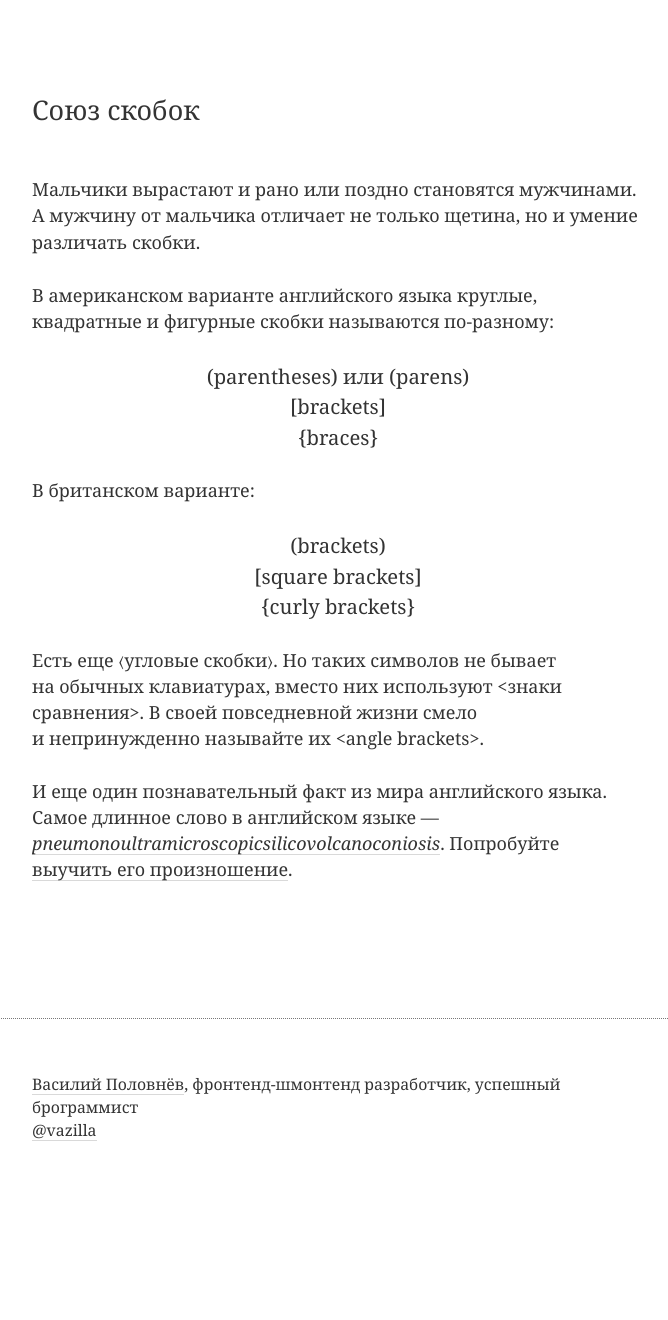
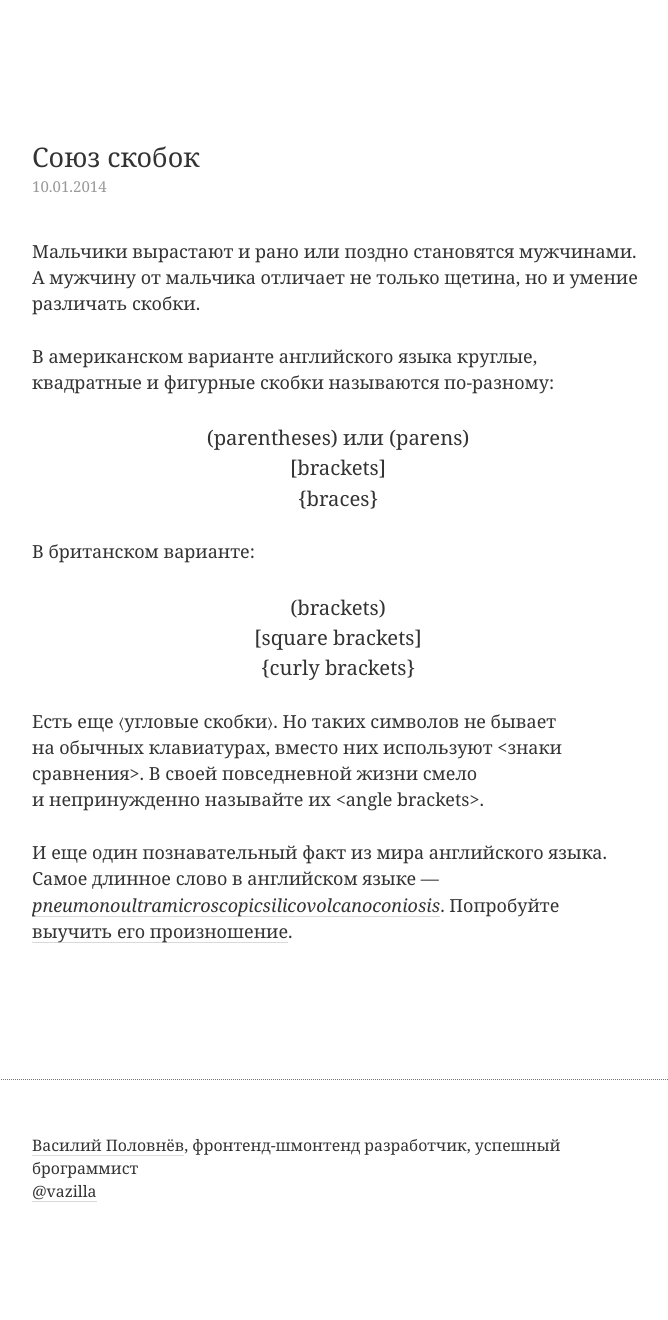
Before and after one commit to vast/vast.github.io, a Jekyll site: the page built from _posts/2014-01-10-brackets.md, in a window 1280 px wide. Shown: the whole page, without its empty margins (40-708 px from the left). Built offline with Jekyll 4.4.1, drawn with Linux system fonts in a browser that asks for light colours; Markdown is read by kramdown in place of the engine named in the settings; before the commit the page ends 1258 px from its top, so only the background shows below that.

Commit message:
clean up post date

```diff
--- a/_layouts/default.html
+++ b/_layouts/default.html
@@ -19,10 +19,10 @@
 <body>
   <article class="post">
     <header class="post-header">
+      <h2 class="post-title">{{ page.title }} </h2>
       <small class="post-date">
         {{ page.date | date: "%-d.%m.%Y" }}
       </small>
-      <h2 class="post-title">{{ page.title }} </h2>
     </header>
     <div class="post-contents">
       {{ content }}
--- a/_sass/modules/_posts.scss
+++ b/_sass/modules/_posts.scss
@@ -3,12 +3,13 @@
   padding: 4em 4em 6em 2em;
 }
 
-.post-date + .post-title {
-  padding-top: 0;
+.post-title {
+  padding-bottom: 0;
 }
 
 .post-date {
-  display: none;
+  display: block;
+  padding-bottom: 2.625em;
   color: lighten($text-color, 50%);
 }
 
```
